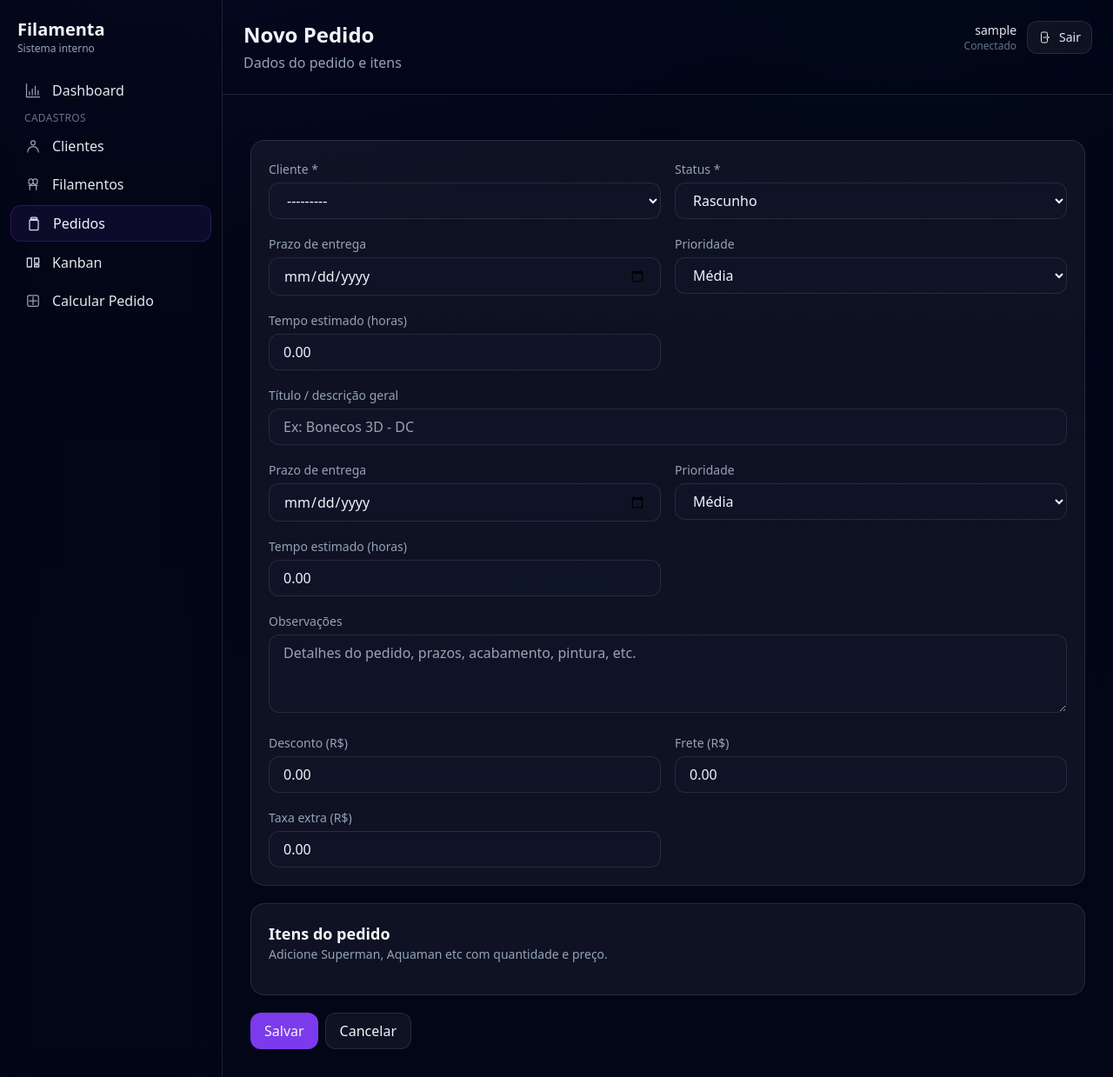
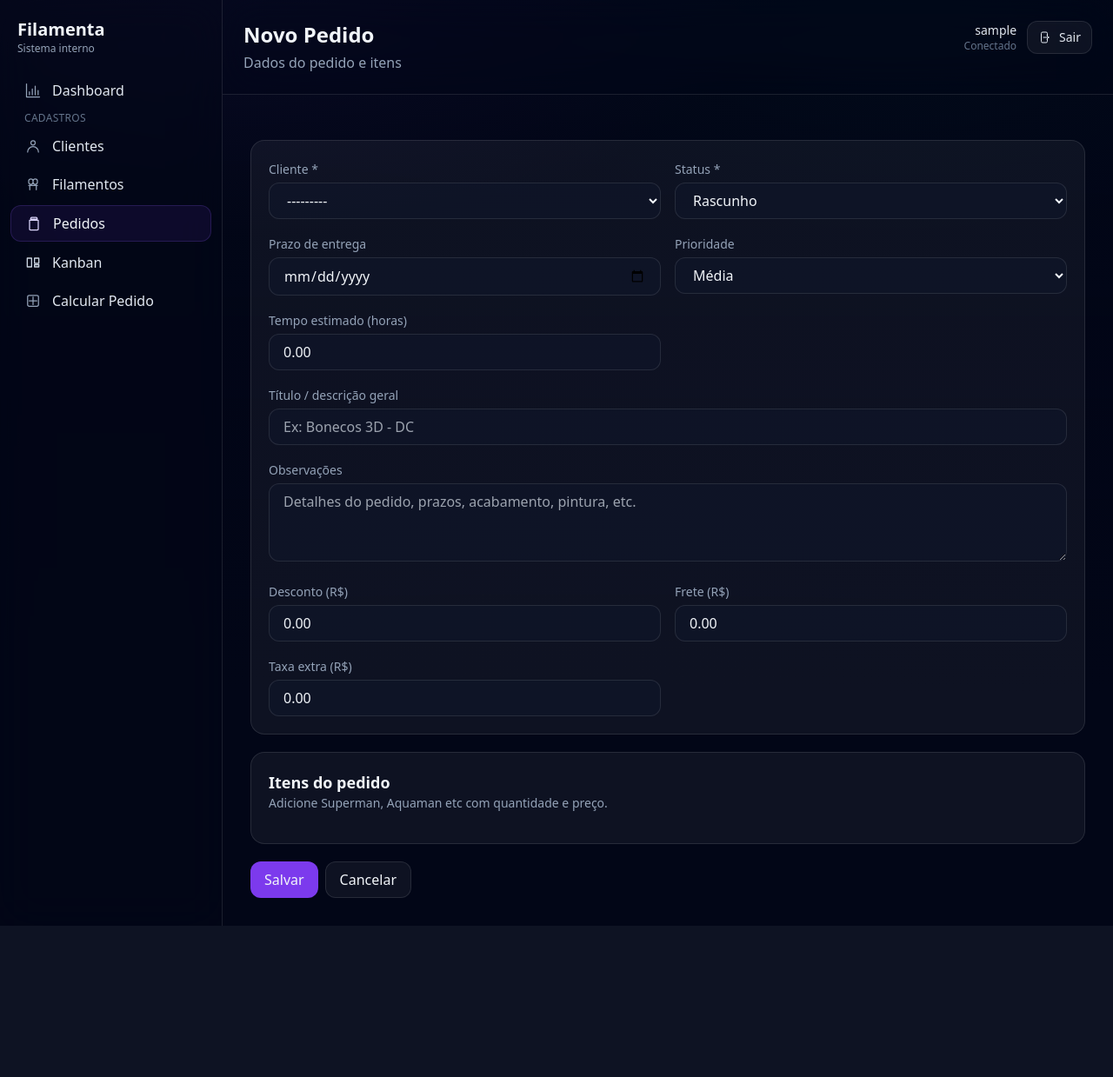
Before and after one commit to rogereichert/filamenta, a Django app: page /pedidos/novo/ in a window 1280 px wide. Shown: the whole page at 87% size. After the commit the page ends 1065 px from the top, so only its background shows below. Run offline with Django 5.2, Linux system fonts and the light colour scheme; the visitor is signed in with stand-in values (Sample User, id 1); data that the repository does not hold is empty; some libraries are stand-ins or nearby versions.

Commit message:
fix(pedidos): remove campos duplicados no formulário de pedido

```diff
--- a/templates/pedidos/form.html
+++ b/templates/pedidos/form.html
@@ -44,7 +44,7 @@
         {% endif %}
       </div>
 
-
+      {# ✅ Campos de produção (sem duplicar) #}
       <div>
         <label class="text-sm text-slate-400">Prazo de entrega</label>
         {{ form.prazo_entrega|add_class:"w-full mt-1 px-4 py-2 rounded-xl bg-slate-900/60 border border-white/10 text-slate-100 focus:outline-none focus:ring-2 focus:ring-violet-500/60" }}
@@ -74,31 +74,6 @@
         {{ form.titulo|add_class:"w-full mt-1 px-4 py-2 rounded-xl bg-slate-900/60 border border-white/10 text-slate-100 focus:outline-none focus:ring-2 focus:ring-violet-500/60" }}
         {% if form.titulo.errors %}
           <div class="mt-1 text-xs text-red-300">{{ form.titulo.errors|striptags }}</div>
-        {% endif %}
-      </div>
-
-
-      <div>
-        <label class="text-sm text-slate-400">Prazo de entrega</label>
-        {{ form.prazo_entrega|add_class:"w-full mt-1 px-4 py-2 rounded-xl bg-slate-900/60 border border-white/10 text-slate-100 focus:outline-none focus:ring-2 focus:ring-violet-500/60" }}
-        {% if form.prazo_entrega.errors %}
-          <div class="mt-1 text-xs text-red-300">{{ form.prazo_entrega.errors|striptags }}</div>
-        {% endif %}
-      </div>
-
-      <div>
-        <label class="text-sm text-slate-400">Prioridade</label>
-        {{ form.prioridade|add_class:"w-full mt-1 px-4 py-2 rounded-xl bg-slate-900/60 border border-white/10 text-slate-100 focus:outline-none focus:ring-2 focus:ring-violet-500/60" }}
-        {% if form.prioridade.errors %}
-          <div class="mt-1 text-xs text-red-300">{{ form.prioridade.errors|striptags }}</div>
-        {% endif %}
-      </div>
-
-      <div>
-        <label class="text-sm text-slate-400">Tempo estimado (horas)</label>
-        {{ form.tempo_estimado_h|add_class:"w-full mt-1 px-4 py-2 rounded-xl bg-slate-900/60 border border-white/10 text-slate-100 focus:outline-none focus:ring-2 focus:ring-violet-500/60" }}
-        {% if form.tempo_estimado_h.errors %}
-          <div class="mt-1 text-xs text-red-300">{{ form.tempo_estimado_h.errors|striptags }}</div>
         {% endif %}
       </div>
 
```
